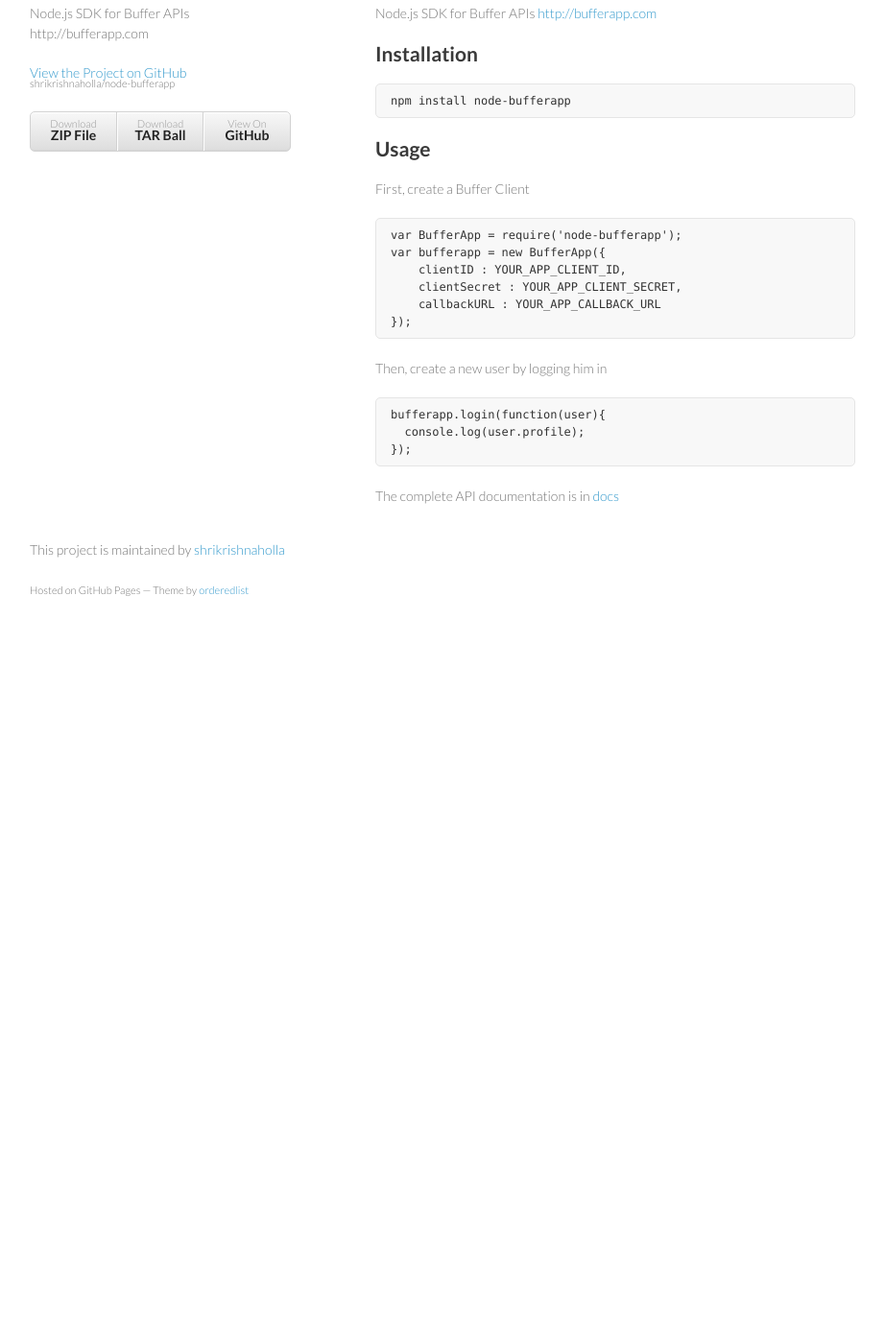
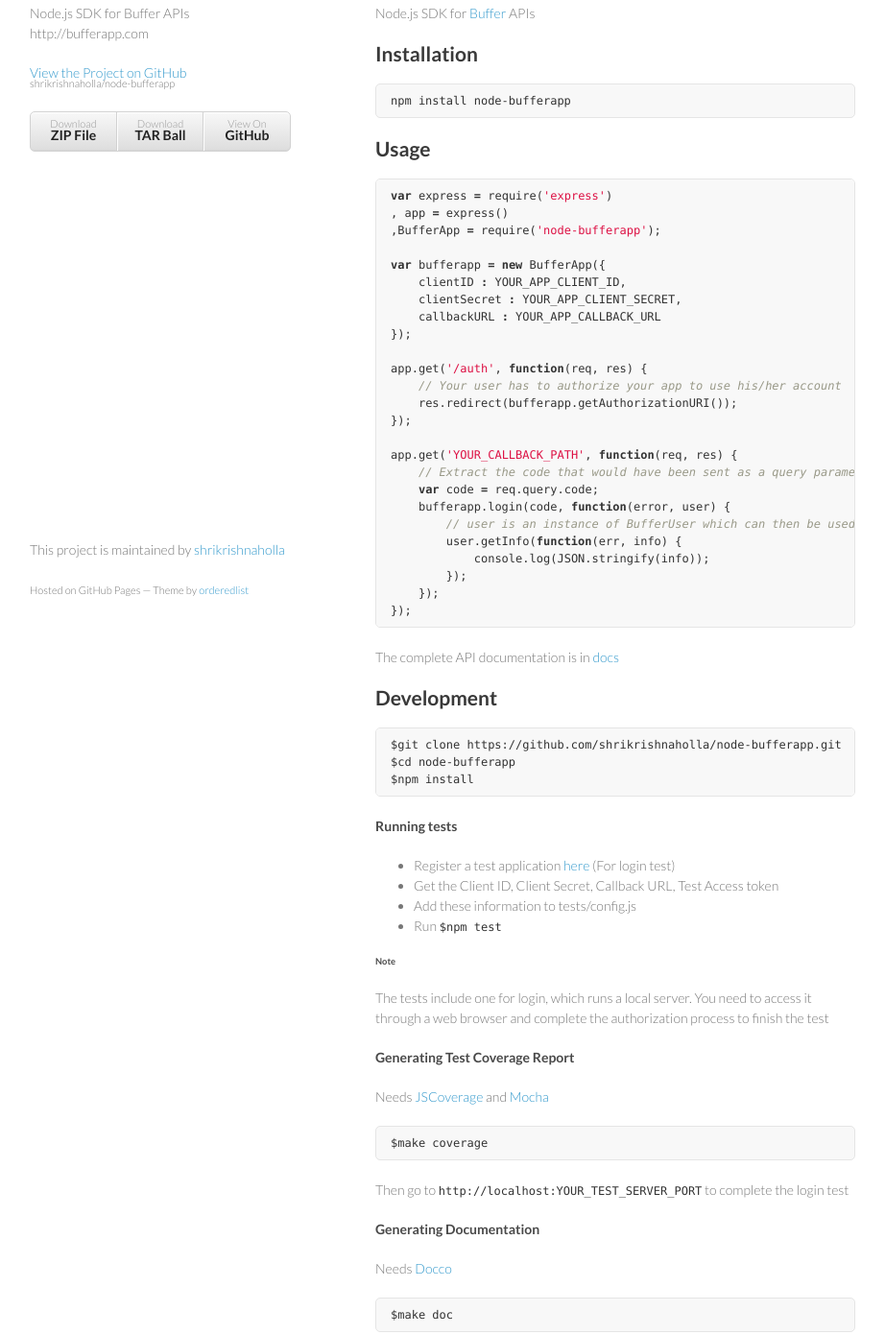
Before and after one commit to shrikrishnaholla/node-bufferapp, a plain HTML site: page index.html in a window 1280 px wide. Shown: the part 106-1497 px from the top of the page at 96% size, without its empty margins (179-1101 px from the left). Before the commit the page ends 800 px from the top, so only its background shows below. Drawn offline with Linux system fonts and the light colour scheme.

```diff
--- a/index.html
+++ b/index.html
@@ -31,7 +31,7 @@
         <h1>
 <a name="node-bufferapp" class="anchor" href="#node-bufferapp"><span class="octicon octicon-link"></span></a>node-bufferapp</h1>
 
-<p>Node.js SDK for Buffer APIs <a href="http://bufferapp.com">http://bufferapp.com</a></p>
+<p>Node.js SDK for <a href="http://bufferapp.com">Buffer</a> APIs</p>
 
 <h2>
 <a name="installation" class="anchor" href="#installation"><span class="octicon octicon-link"></span></a>Installation</h2>
@@ -42,24 +42,74 @@
 <h2>
 <a name="usage" class="anchor" href="#usage"><span class="octicon octicon-link"></span></a>Usage</h2>
 
-<p>First, create a Buffer Client  </p>
+<div class="highlight highlight-javascript"><pre><span class="kd">var</span> <span class="nx">express</span> <span class="o">=</span> <span class="nx">require</span><span class="p">(</span><span class="s1">'express'</span><span class="p">)</span>
+<span class="p">,</span> <span class="nx">app</span> <span class="o">=</span> <span class="nx">express</span><span class="p">()</span>
+<span class="p">,</span><span class="nx">BufferApp</span> <span class="o">=</span> <span class="nx">require</span><span class="p">(</span><span class="s1">'node-bufferapp'</span><span class="p">);</span>
 
-<pre><code>var BufferApp = require('node-bufferapp');
-var bufferapp = new BufferApp({
-    clientID : YOUR_APP_CLIENT_ID,
-    clientSecret : YOUR_APP_CLIENT_SECRET,
-    callbackURL : YOUR_APP_CALLBACK_URL
-});
+<span class="kd">var</span> <span class="nx">bufferapp</span> <span class="o">=</span> <span class="k">new</span> <span class="nx">BufferApp</span><span class="p">({</span>
+    <span class="nx">clientID</span> <span class="o">:</span> <span class="nx">YOUR_APP_CLIENT_ID</span><span class="p">,</span>
+    <span class="nx">clientSecret</span> <span class="o">:</span> <span class="nx">YOUR_APP_CLIENT_SECRET</span><span class="p">,</span>
+    <span class="nx">callbackURL</span> <span class="o">:</span> <span class="nx">YOUR_APP_CALLBACK_URL</span>
+<span class="p">});</span>
+
+<span class="nx">app</span><span class="p">.</span><span class="nx">get</span><span class="p">(</span><span class="s1">'/auth'</span><span class="p">,</span> <span class="kd">function</span><span class="p">(</span><span class="nx">req</span><span class="p">,</span> <span class="nx">res</span><span class="p">)</span> <span class="p">{</span>
+    <span class="c1">// Your user has to authorize your app to use his/her account</span>
+    <span class="nx">res</span><span class="p">.</span><span class="nx">redirect</span><span class="p">(</span><span class="nx">bufferapp</span><span class="p">.</span><span class="nx">getAuthorizationURI</span><span class="p">());</span>
+<span class="p">});</span>
+
+<span class="nx">app</span><span class="p">.</span><span class="nx">get</span><span class="p">(</span><span class="s1">'YOUR_CALLBACK_PATH'</span><span class="p">,</span> <span class="kd">function</span><span class="p">(</span><span class="nx">req</span><span class="p">,</span> <span class="nx">res</span><span class="p">)</span> <span class="p">{</span>
+    <span class="c1">// Extract the code that would have been sent as a query parameter to your callback URL</span>
+    <span class="kd">var</span> <span class="nx">code</span> <span class="o">=</span> <span class="nx">req</span><span class="p">.</span><span class="nx">query</span><span class="p">.</span><span class="nx">code</span><span class="p">;</span>
+    <span class="nx">bufferapp</span><span class="p">.</span><span class="nx">login</span><span class="p">(</span><span class="nx">code</span><span class="p">,</span> <span class="kd">function</span><span class="p">(</span><span class="nx">error</span><span class="p">,</span> <span class="nx">user</span><span class="p">)</span> <span class="p">{</span>
+        <span class="c1">// user is an instance of BufferUser which can then be used to make authorized api calls</span>
+        <span class="nx">user</span><span class="p">.</span><span class="nx">getInfo</span><span class="p">(</span><span class="kd">function</span><span class="p">(</span><span class="nx">err</span><span class="p">,</span> <span class="nx">info</span><span class="p">)</span> <span class="p">{</span>
+            <span class="nx">console</span><span class="p">.</span><span class="nx">log</span><span class="p">(</span><span class="nx">JSON</span><span class="p">.</span><span class="nx">stringify</span><span class="p">(</span><span class="nx">info</span><span class="p">));</span>
+        <span class="p">});</span>
+    <span class="p">});</span>
+<span class="p">});</span>
+</pre></div>
+
+<p>The complete API documentation is in <a href="http://shrikrishnaholla.github.io/node-bufferapp/docs">docs</a></p>
+
+<h2>
+<a name="development" class="anchor" href="#development"><span class="octicon octicon-link"></span></a>Development</h2>
+
+<pre><code>$git clone https://github.com/shrikrishnaholla/node-bufferapp.git
+$cd node-bufferapp
+$npm install
 </code></pre>
 
-<p>Then, create a new user by logging him in</p>
+<h4>
+<a name="running-tests" class="anchor" href="#running-tests"><span class="octicon octicon-link"></span></a>Running tests</h4>
 
-<pre><code>bufferapp.login(function(user){
-  console.log(user.profile);
-});
+<ul>
+<li>Register a test application <a href="http://bufferapp.com/developers/apps/create">here</a> (For login test)</li>
+<li>Get the Client ID, Client Secret, Callback URL, Test Access token</li>
+<li>Add these information to tests/config.js</li>
+<li>Run <code>$npm test</code>
+</li>
+</ul><h6>
+<a name="note" class="anchor" href="#note"><span class="octicon octicon-link"></span></a>Note</h6>
+
+<p>The tests include one for login, which runs a local server. You need to access it through a web browser and complete the authorization process to finish the test</p>
+
+<h4>
+<a name="generating-test-coverage-report" class="anchor" href="#generating-test-coverage-report"><span class="octicon octicon-link"></span></a>Generating Test Coverage Report</h4>
+
+<p>Needs <a href="http://siliconforks.com/jscoverage/">JSCoverage</a> and <a href="http://visionmedia.github.io/mocha/#suite-specific-timeouts">Mocha</a></p>
+
+<pre><code>$make coverage
 </code></pre>
 
-<p>The complete API documentation is in <a href="http://shrikrishnaholla.github.io/node-bufferapp/docs">docs</a></p>
+<p>Then go to <code>http://localhost:YOUR_TEST_SERVER_PORT</code> to complete the login test</p>
+
+<h4>
+<a name="generating-documentation" class="anchor" href="#generating-documentation"><span class="octicon octicon-link"></span></a>Generating Documentation</h4>
+
+<p>Needs <a href="http://jashkenas.github.io/docco/">Docco</a></p>
+
+<pre><code>$make doc
+</code></pre>
       </section>
       <footer>
         <p>This project is maintained by <a href="https://github.com/shrikrishnaholla">shrikrishnaholla</a></p>
```
Also changed, not shown: params.json (+1 -1 lines).
